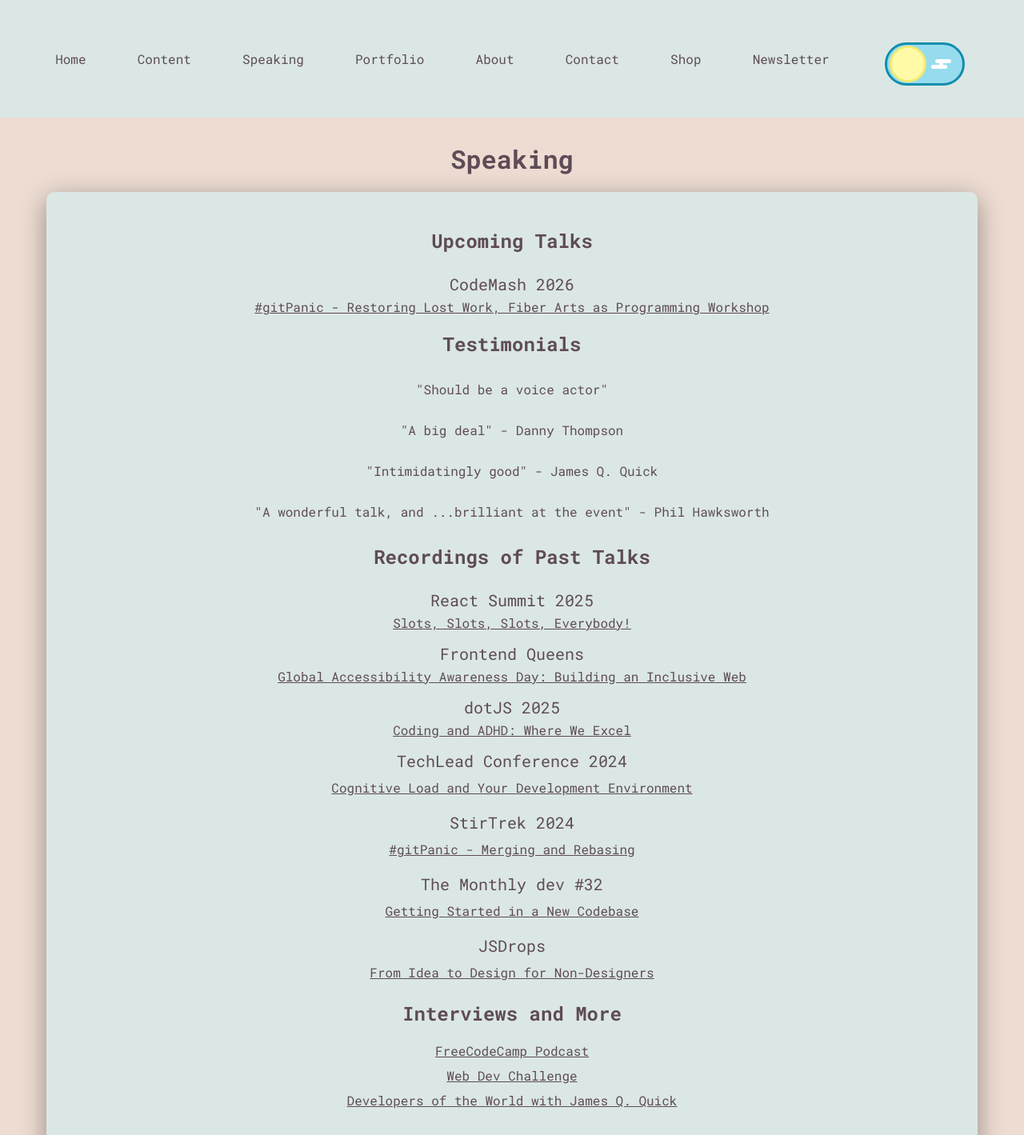
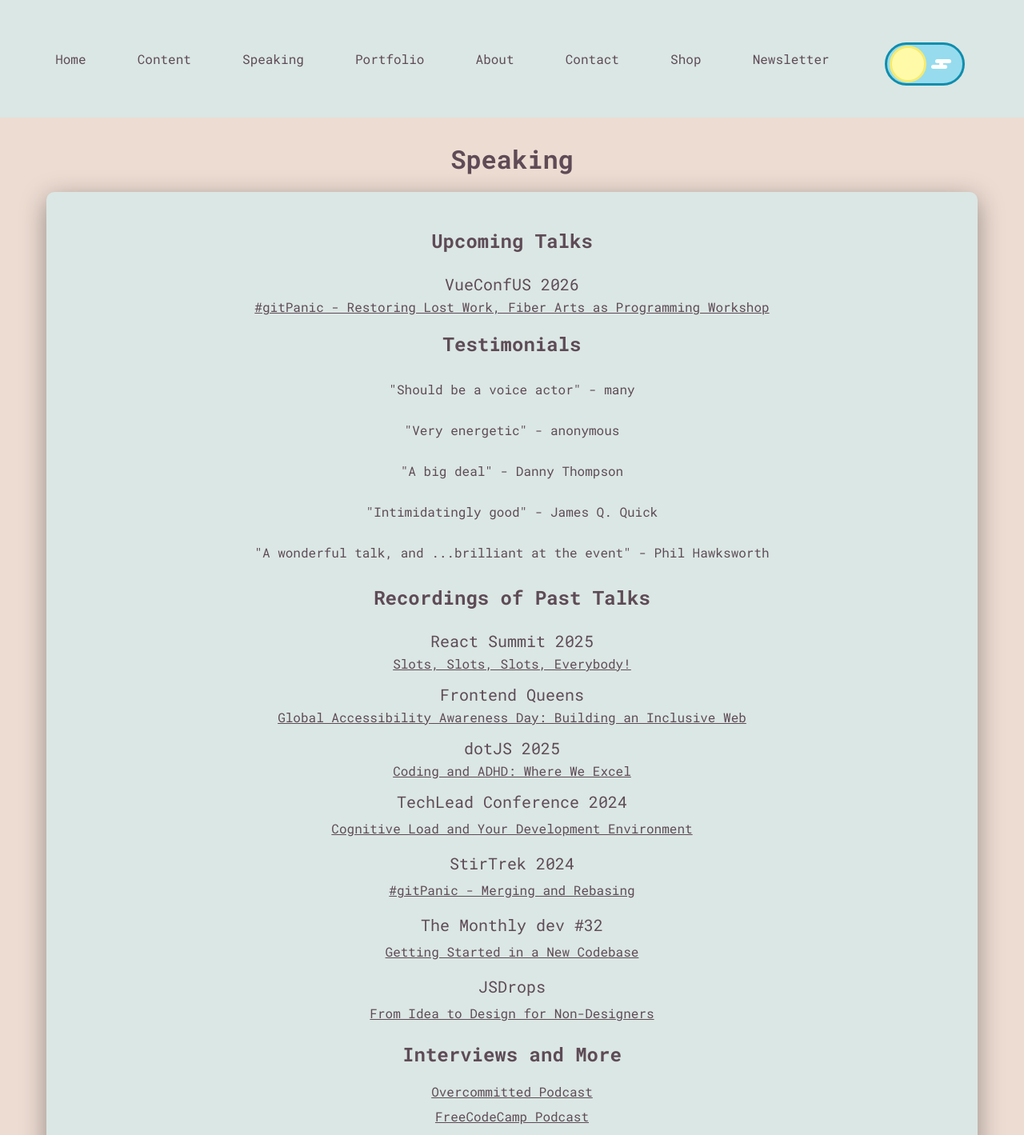
Before and after one commit to abbeyperini/Portfolio2.0, a React (Create React App) app in the folder portfolio/: page /speaking in a window 1280 px wide. Shown: the top 1419 px of the page at 80% size. Built offline with nearby package versions, Linux system fonts and the light colour scheme.

Commit message:
Update speaking

```diff
--- a/portfolio/src/components/Speaking.js
+++ b/portfolio/src/components/Speaking.js
@@ -11,11 +11,12 @@
             <div className="talks secondary-container">
               <h3>Upcoming Talks</h3>
               <ul className="talk-list">
-                <li><p className="event_title">CodeMash 2026</p><a href="https://events.codemash.org/2026CodeMashConference#/agenda?day=3&lang=en&speakerId=76186000008346098&viewMode=2" className="talk_link">#gitPanic - Restoring Lost Work, Fiber Arts as Programming Workshop</a></li>
+                <li><p className="event_title">VueConfUS 2026</p><a href="https://vueconf.us/#speakers" className="talk_link">#gitPanic - Restoring Lost Work, Fiber Arts as Programming Workshop</a></li>
               </ul>
               <h3>Testimonials</h3>
               <ul>
-                <li><p>"Should be a voice actor"</p></li>
+                <li><p>"Should be a voice actor" - many</p></li>
+                <li><p>"Very energetic" - anonymous</p></li>
                 <li><p>"A big deal" - Danny Thompson</p></li>
                 <li><p>"Intimidatingly good" - James Q. Quick</p></li>
                 <li><p>"A wonderful talk, and ...brilliant at the event" - Phil Hawksworth</p></li>
@@ -32,6 +33,7 @@
               </ul>
               <h3>Interviews and More</h3>
               <ul className="talk-list">
+                <li><a href="https://overcommitted.dev/accessibility-fiber-arts-and-adhd-with-abbey-perini/">Overcommitted Podcast</a></li>
                 <li><a href="https://www.youtube.com/watch?si=QrlWH64qghXtDpe1&v=rgt5GPFgryI&feature=youtu.be" rel="noreferrer" className="talk_link">FreeCodeCamp Podcast</a></li>
                 <li><a href="https://codetv.dev/series/web-dev-challenge/s2/e1-build-a-custom-api-postman" rel="noreferrer" className="talk_link">Web Dev Challenge</a></li>
                 <li><a href="https://youtu.be/C_E4xghf-8Y?t=20525" rel="noreferrer" className="talk_link">Developers of the World with James Q. Quick</a></li>
```
